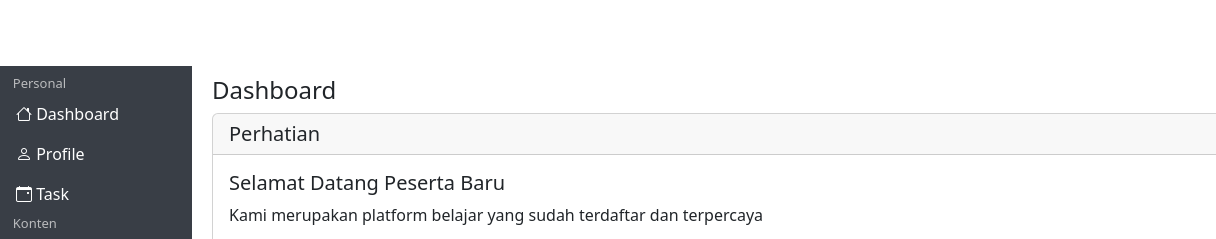
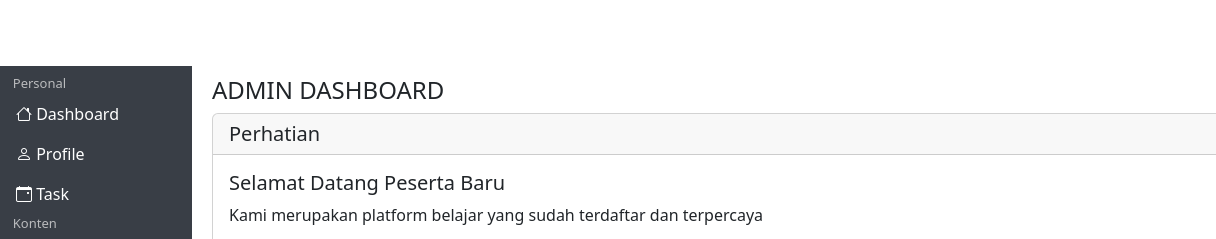
Before and after one commit to radityadias/finpro-msib-7-kelompok-4, a plain HTML site: page muhraditya-homework/Beranda.html in a window 1280 px wide. Shown: the top 239 px of the page, 0-1216 px from the left. Drawn offline with nearby package versions, Linux system fonts and the light colour scheme.

Commit message:
edit(beranda)

```diff
--- a/muhraditya-homework/Beranda.html
+++ b/muhraditya-homework/Beranda.html
@@ -224,7 +224,7 @@
       <div class="konten-wrapper">
         <div class="row">
           <div class="col-12">
-            <h4>Dashboard</h4>
+            <h4>ADMIN DASHBOARD</h4>
           </div>
         </div>
         <div class="row">
```
